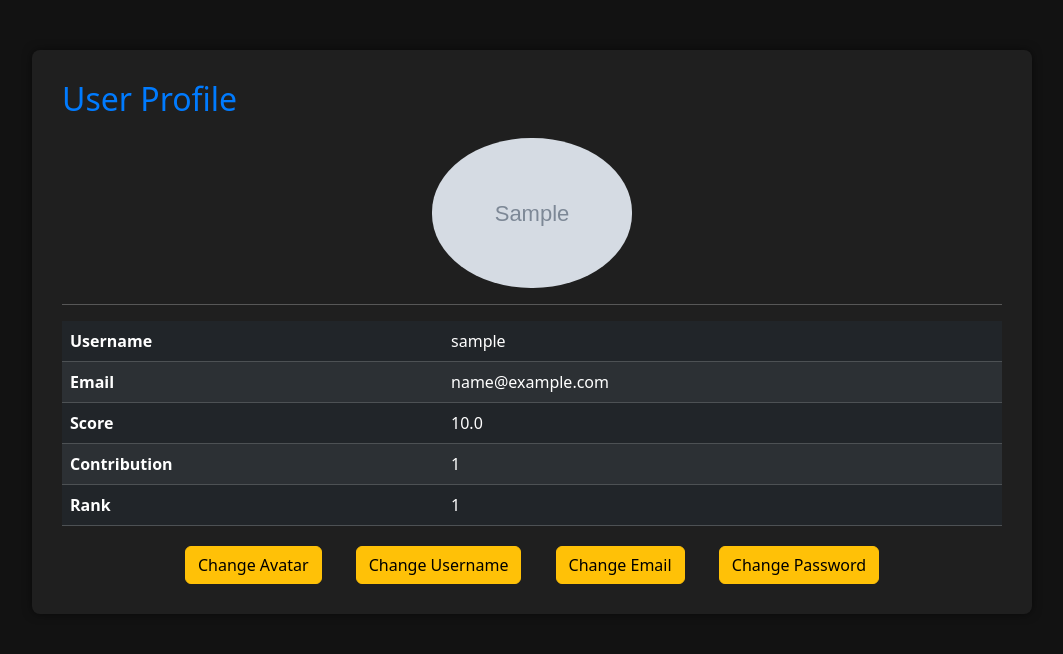
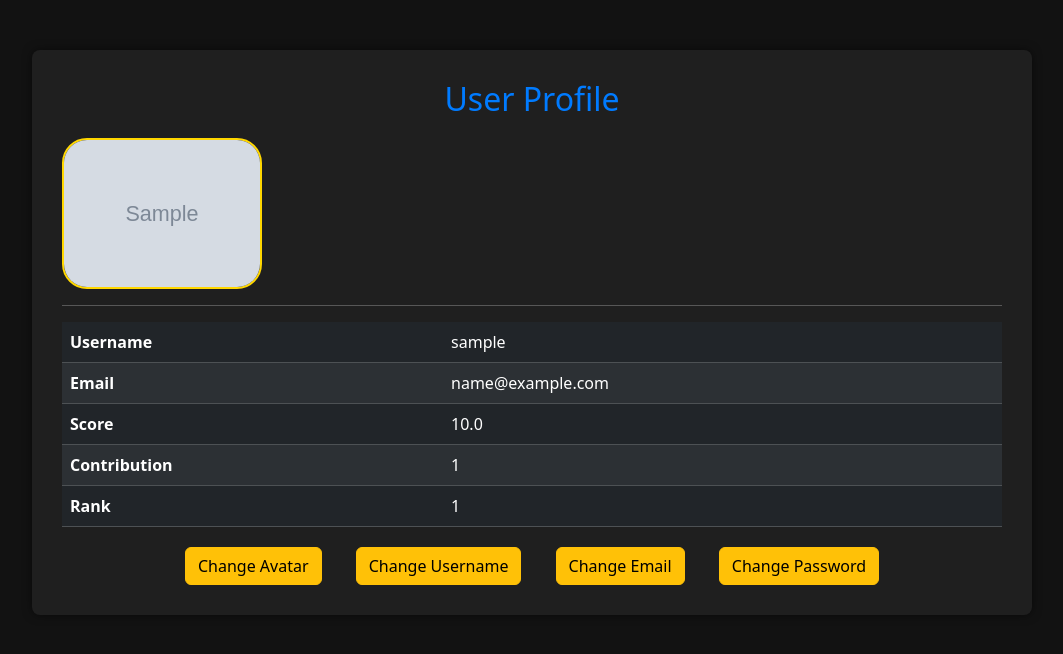
Before and after one commit to Winz18/CTF-Learning-Website, a Django app: page /profile/ in a window 1280 px wide. Shown: the part 57-711 px from the top of the page, without its empty margins (108-1171 px from the left). Run offline with Django 5.2, Linux system fonts and the light colour scheme; a user stored in the database is signed in; tables that the repository leaves empty hold one stand-in row (values such as "Sample post"); grey boxes marked "Sample" are stand-in pictures; some libraries are stand-ins or nearby versions.

Commit message:
commit 25/5 - 003
optimize UI

```diff
--- a/CTF_App/templates/CTF_App/edit_test.html
+++ b/CTF_App/templates/CTF_App/edit_test.html
@@ -46,9 +46,10 @@
             </div>
             {% endfor %}
         </div>
-
         <div class="text-center">
-            <button class="btn btn-primary" type="submit">Save</button>
+            <button type="submit" class="btn btn-primary">Save</button>
+            <span style="margin-right: 30px;"></span>
+            <a href="{% url 'CTF_App:article_detail' article.id %}" class="btn btn-secondary">Cancel</a>
         </div>
     </form>
 </div>
--- a/CTF_App/templates/CTF_App/profile.html
+++ b/CTF_App/templates/CTF_App/profile.html
@@ -27,9 +27,8 @@
     }
 
     .avatar {
-        display: block;
-        margin: auto;
-        border-radius: calc(50% - 1px);
+        border: 2px solid gold;
+        border-radius: 25px;
     }
 
     .btn-container {
@@ -43,7 +42,7 @@
 {% load static %}
 <link href="{% static 'static/media/default.jpg' %}">
 <div class="profile-form">
-    <h2>User Profile</h2>
+    <h2 class="text-center">User Profile</h2>
     <table class="table table-dark table-striped">
         <tr>
             <img class="avatar" src="{{ avatar }}" alt="Avatar" width="200">
--- a/CTF_App/templates/CTF_App/scoreboard.html
+++ b/CTF_App/templates/CTF_App/scoreboard.html
@@ -3,6 +3,7 @@
 {% block content %}
 <div class="container mt-5">
     <h2 class="text-center">Scoreboard</h2>
+    <br>
     <div class="table-responsive">
         <table class="table table-dark table-striped">
             <thead>
--- a/CTF_App/views.py
+++ b/CTF_App/views.py
@@ -64,7 +64,7 @@ class IndexView(generic.ListView):
 
         context['latest_article_list'] = articles
         context['search_query'] = search_query
-        context['page_obj'] = articles  # Added for built-in pagination support
+        context['page_obj'] = articles
 
         return context
 
```
Also changed, not shown: CTF_App/templates/CTF_App/article_detail.html (+9 -5 lines), 1 other file.
